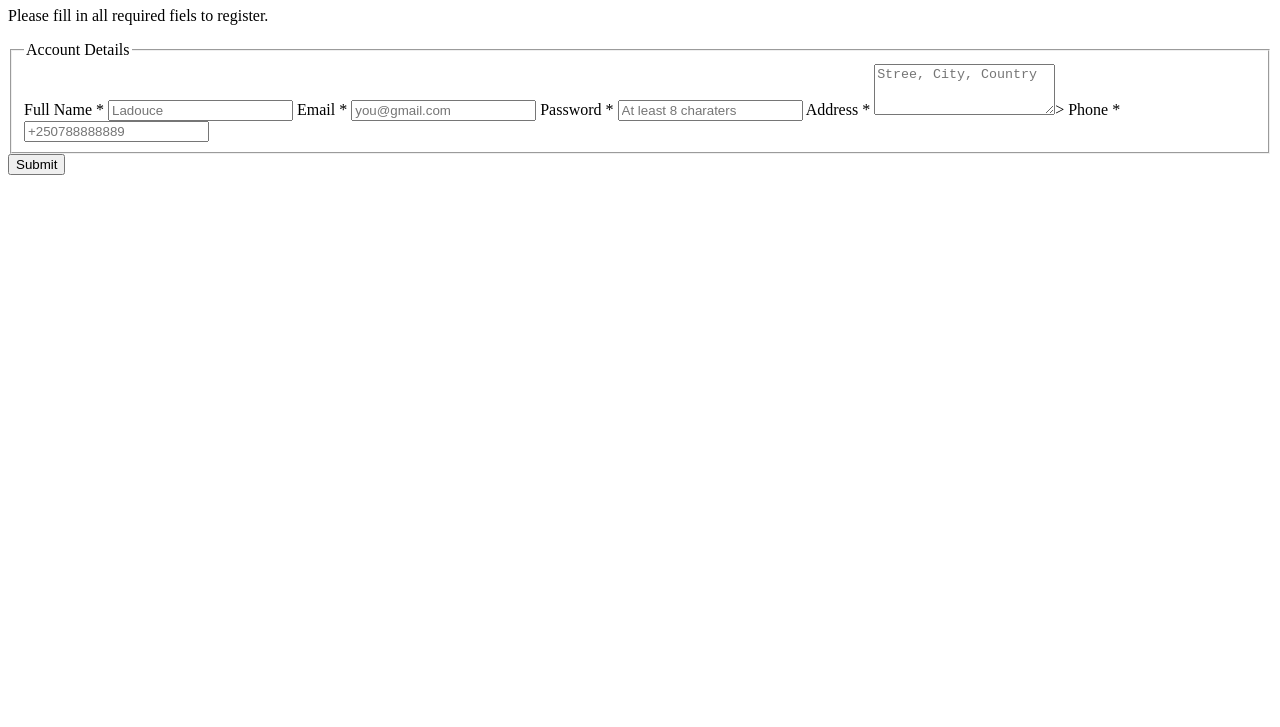
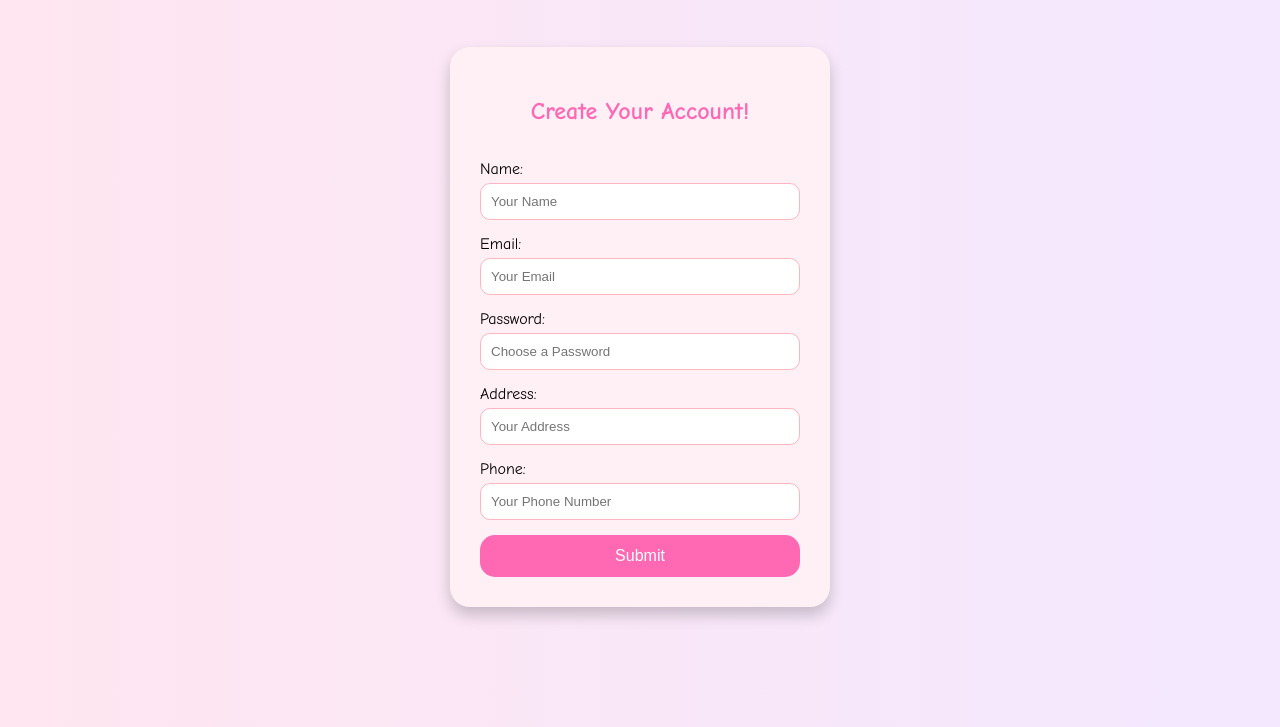
Before and after one commit to ishejaladouce/Login-form, a plain HTML site: page index.html in a window 1280 px wide. Shown: the part 73-800 px from the top of the page. Drawn offline with Linux system fonts and the light colour scheme.

Commit message:
Modified the html file and added the css style to it

```diff
--- a/index.html
+++ b/index.html
@@ -3,50 +3,42 @@
 
 <head>
     <meta charset="UTF-8"/>
-    <meta name="viewport" content="width=device-width, initial-scale=1" />
+    <meta name="viewport" content="width=device-width, initial-scale=1.0">
     <title>Registration Form</title>
+    <link rel="stylesheet" href="style.css">
 </head>
 
 <body>
+    <form>
+  <h2>Create Your Account!</h2>
 
-    <main>
-        <h1>Create Your Account</h1>
-        <p>Please fill in all required fiels to register.</p>
+  <div class="form-group">
+    <label for="name">Name:</label>
+    <input type="text" id="name" name="name" placeholder="Your Name" required>
+  </div>
 
-        <form action="/register" method="post" autocomplete="on">
+  <div class="form-group">
+    <label for="email">Email:</label>
+    <input type="email" id="email" name="email" placeholder="Your Email" required>
+  </div>
 
-              <!-- CSRF token goes here -->
-            <input type="hidden" name="csrf_token" value="">
+  <div class="form-group">
+    <label for="password">Password:</label>
+    <input type="password" id="password" name="password" placeholder="Choose a Password" required>
+  </div>
 
-            <fieldset>
-                <legend>Account Details</legend>
+  <div class="form-group">
+    <label for="address">Address:</label>
+    <input type="text" id="address" name="address" placeholder="Your Address">
+  </div>
 
-                <!-- Name -->
-                 <label for="fullname">Full Name *</label>
-                 <input type="text" id="name" name="name" required minlength="2" maxlength="100" pattern="^[A-Za-zÀ-ÖØ-öø-ÿ' -]{2,100}$" placeholder="Ladouce" autocomplete="name"/>
+  <div class="form-group">
+    <label for="phone">Phone:</label>
+    <input type="tel" id="phone" name="phone" placeholder="Your Phone Number">
+  </div>
 
-                <!-- Email -->
-                 <label for="email">Email *</label>
-                 <input type="email" id="email" name="email" required maxlength="254" placeholder="you@gmail.com" autocomplete="email"/>
+  <button type="submit">Submit</button>
+</form>
 
-                <!-- Password -->
-                 <label for="password">Password *</label>
-                 <input type="password" id="password" name="password" required minlength="8" pattern="^(?=.*\d)(?=.*[a-z])(?=.*[A-Z])(?=.*\W).{8,}$" placeholder="At least 8 charaters" autocomplete="password"/>
-
-                <!-- Address -->
-                 <label for="address">Address *</label>
-                 <textarea id="address" name="address" rows="3" required maxlength="500" placeholder="Stree, City, Country" autocomplete="address"></textarea>>
-
-                 <!-- Phone -->
-                 <label for="phone">Phone *</label>
-                 <input type="tel" id="phone" name="phone" required pattern="^\+?[0-9]{7,15}$" placeholder="+250788888889" autocomplete="phone"/>
-
-            </fieldset>
-
-            <!-- Submit button -->
-            <button type="submit">Submit</button>
-        </form>
-
-    </main>
 </body>
 </html>
--- /dev/null
+++ b/style.css
@@ -0,0 +1,65 @@
+body{
+    display: flex;
+    justify-content: center;
+    align-items: center;
+    height: 100vh;
+    margin: 0;
+    background: linear-gradient(to right, #ffe6f0, #f3e8ff);
+    /* background-color: #ffe6f0; */
+    font-family: 'Comic Sans MS', cursive, sans-serif;
+}
+
+form{
+    background-color: #fff0f5;
+    padding: 30px;
+    border-radius: 20px;
+    box-shadow: 0 8px 15px rgba(0,0,0,0.2);
+    display: flex;
+    flex-direction: column;
+    gap: 15px;
+    width: 320px;
+    text-align: center;
+}
+
+form h2{
+    color: #ff69b4;
+    margin-bottom: 20px;
+}
+
+.form-group{
+    display: flex;
+    flex-direction: column;
+    align-items: flex-start;
+    width: 100%;
+    gap: 5px;
+}
+
+input{
+    width: 100%;
+    padding: 10px;
+    border-radius: 10px;
+    border: 1px solid #ffb6c1;
+    outline: none;
+    box-sizing: border-box;
+}
+
+input:focus{
+    border-color: #ff69b4;
+    box-shadow: 0 0  5px #ff69b4;
+}
+
+button{
+    padding: 12px;
+    border-radius: 15px;
+    border: none;
+    background-color: #ff69b4;
+    color: white;
+    font-size: 16px;
+    cursor: pointer;
+    transition: background-color 0.3s, transform 0.2s;
+}
+
+button:hover{
+    background-color: #ff1493;
+    transform: scale(1.03);
+}
```
Also changed, not shown: script.js (added).
